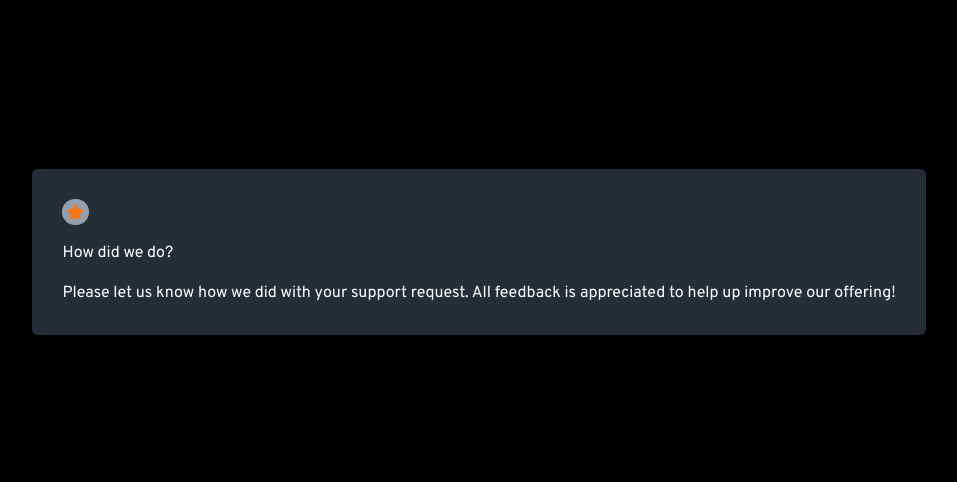
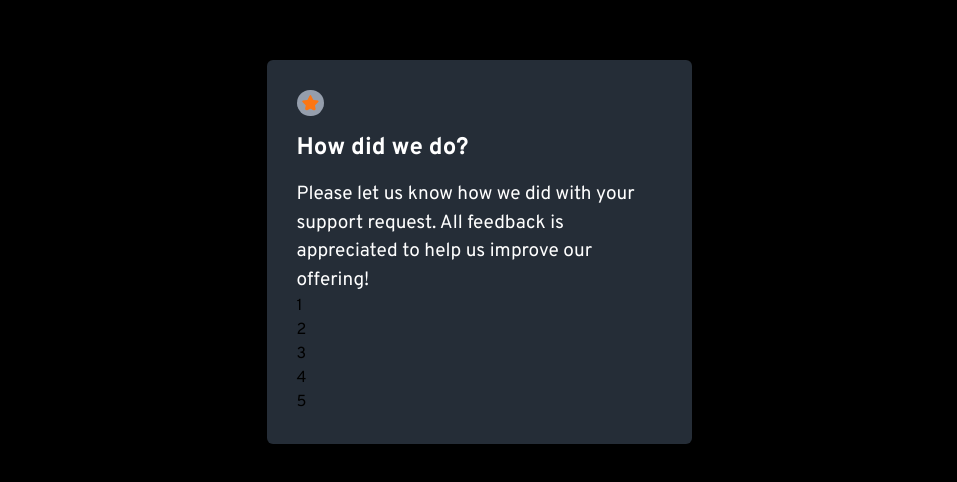
Before and after one commit to zesciati/-Interactive-rating-component, a plain HTML site: page index.html in a window 1280 px wide. Shown: the part 148-630 px from the top of the page, without its empty margins (161-1118 px from the left). Drawn offline with Linux system fonts and the light colour scheme.

Commit message:
menambahkan nomor rating

```diff
--- a/index.html
+++ b/index.html
@@ -16,13 +16,21 @@
   <!-- parent -->
   <div class="flex-container min-h-screen flex justify-center items-center">
     <!-- children -->
-    <div class="flex-item bg-(--clr-grey-900) p-(--space-m) m-(--space-s) flex-col rounded-md">
+    <div class="flex-item bg-(--clr-grey-900) p-(--space-m) m-(--space-s) flex-col rounded-md max-w-[425px]">
       <img src="./images/icon-star.svg" alt="" class="bg-(--clr-grey-500) p-(--space-3xs) rounded-full" />
-      <h1 class="text-(--clr-white) py-[1rem]">How did we do?</h1>
-      <p class="text-(--clr-white)">
+      <h1 class="text-(--clr-white) py-[1rem] text-2xl font-bold">How did we do?</h1>
+      <p class="text-(--clr-white) text-(length:--step-0)">
         Please let us know how we did with your support request. All feedback
-        is appreciated to help up improve our offering!
+        is appreciated to help us improve our offering!
       </p>
+      <!-- direction-row, justify-content -->
+      <ul>
+        <li><button type="submit" value="1">1</button></li>
+        <li><button type="submit" value="2">2</button></li>
+        <li><button type="submit" value="3">3</button></li>
+        <li><button type="submit" value="4">4</button></li>
+        <li><button type="submit" value="5">5</button></li>
+      </ul>
     </div>
   </div>
 </body>
--- a/src/input.css
+++ b/src/input.css
@@ -11,7 +11,6 @@
 @theme{
   /* font */
   --font-overpass: "Overpass", sans-serif;
-  --font-inter: "Inter", sans-serif;
 
   /* color */
   --clr-orange:oklch(0.7093 0.1889 47.74);
@@ -25,6 +24,16 @@
   --space-3xs: clamp(0.3125rem, 0.3125rem + 0vw, 0.3125rem);
   --space-s: clamp(1.125rem, 1.0815rem + 0.2174vw, 1.25rem);
   --space-m: clamp(1.6875rem, 1.6223rem + 0.3261vw, 1.875rem);
+
+  /* font-size */
+  --step--2: clamp(0.5642rem, 0.4961rem + 0.3405vw, 0.76rem);
+  --step--1: clamp(0.6771rem, 0.5822rem + 0.4746vw, 0.95rem);
+  --step-0: clamp(0.8925rem, 0.6821rem + 0.6522vw, 1.1875rem);
+  --step-1: clamp(0.975rem, 0.7978rem + 0.8859vw, 1.4844rem);
+  --step-2: clamp(1.17rem, 0.9316rem + 1.1921vw, 1.8555rem);
+  --step-3: clamp(1.404rem, 1.0856rem + 1.5919vw, 2.3193rem);
+  --step-4: clamp(1.6848rem, 1.2624rem + 2.1119vw, 2.8992rem);
+  --step-5: clamp(2.0218rem, 1.4645rem + 2.7864vw, 3.624rem);
 }
 
 @layer theme {
```
Also changed, not shown: README.md, src/output.css.
